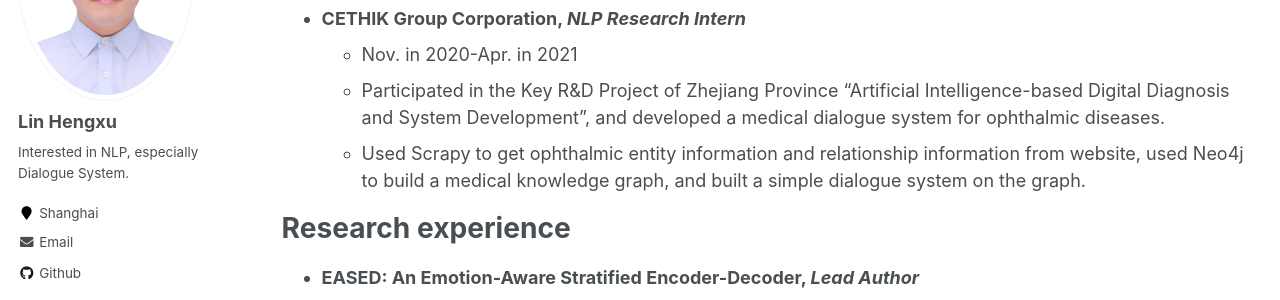
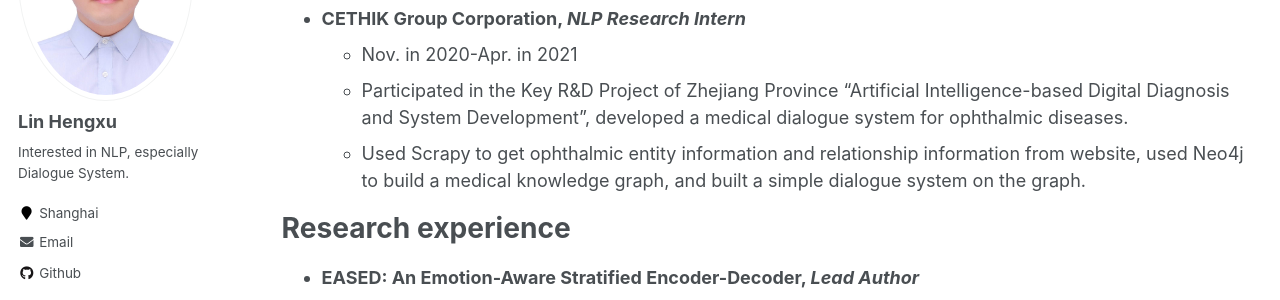
Before and after one commit to KomorebiLHX/komorebilhx.github.io, a Jekyll site: the page built from _pages/cv.md, in a window 1280 px wide and 900 px high, scrolled down 493 px. Shown: the part 180-480 px from the top of the window. Built offline with Jekyll 4.4.1, drawn with Linux system fonts in a browser that asks for light colours.

Commit message:
fix typos

```diff
--- a/_pages/cv.md
+++ b/_pages/cv.md
@@ -27,7 +27,7 @@ Professional experience
   * Used batch softmax loss, adding real negative examples and other methods to debias hot articles in the recall stage, CTR+0.3% on the basis of effectively reducing the ratio of hot articles.
 * **CETHIK Group Corporation, *NLP Research Intern***
   * Nov. in 2020-Apr. in 2021
-  * Participated in the Key R&D Project of Zhejiang Province "Artificial Intelligence-based Digital Diagnosis and System Development", and developed a medical dialogue system for ophthalmic diseases.
+  * Participated in the Key R&D Project of Zhejiang Province "Artificial Intelligence-based Digital Diagnosis and System Development", developed a medical dialogue system for ophthalmic diseases.
   * Used Scrapy to get ophthalmic entity information and relationship information from website, used Neo4j to build a medical knowledge graph, and built a simple dialogue system on the graph.
 
 
```
